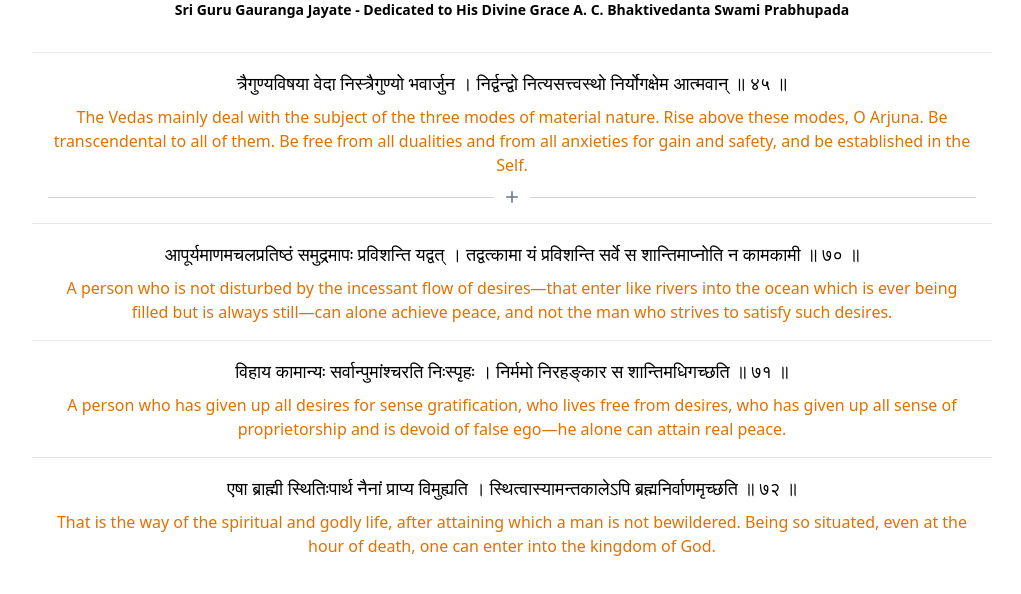
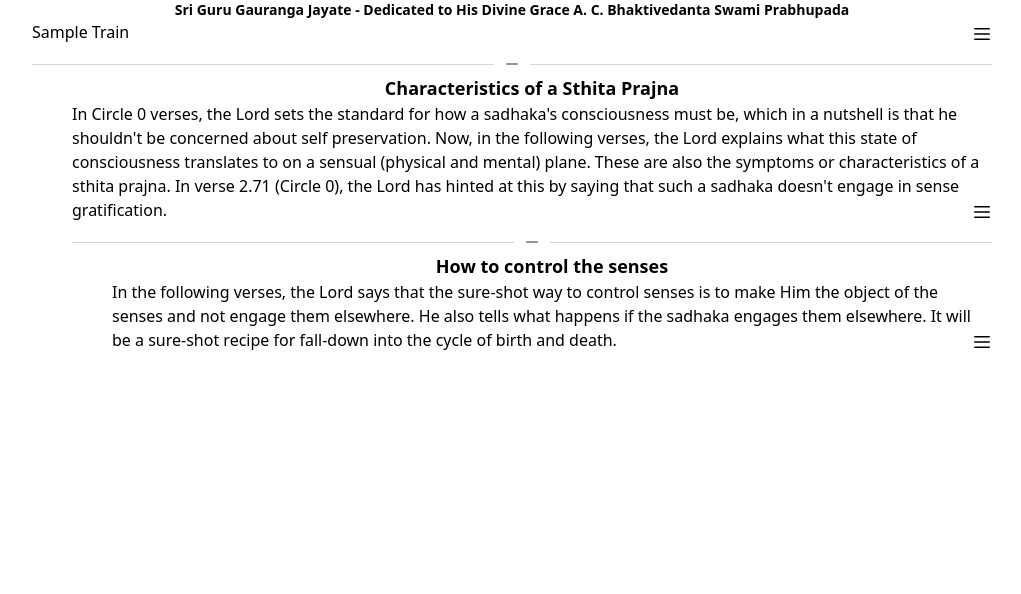
Before and after one commit to gaurahari-dasa/train-bg, a Vue app: page / in a window 1280 px wide. Shown: the top 594 px of the page, without its empty margins (128-1149 px from the left). Built offline with nearby package versions, Linux system fonts and the light colour scheme.

Commit message:
Hierarchical view, Haribol

```diff
--- a/src/App.vue
+++ b/src/App.vue
@@ -1,10 +1,13 @@
 <script setup>
-import SlokaList from './components/SlokaList.vue';
+// import SlokaList from './components/SlokaList.vue';
+import Vibhaga from './components/Vibhaga.vue';
+import { description, train } from './components/slokas';
 </script>
 
 <template>
   <main class="container mx-auto max-w-3/4">
     <h3 class="text-sm font-semibold sticky text-center top-0 left-0">Sri Guru Gauranga Jayate - Dedicated to His Divine Grace A. C. Bhaktivedanta Swami Prabhupada</h3>
-    <SlokaList />
+    <!-- <SlokaList /> -->
+     <Vibhaga :train :description :hidden="false" mode="hierarchical" />
   </main>
 </template>
--- a/src/components/Divider.vue
+++ b/src/components/Divider.vue
@@ -1,27 +1,20 @@
+<script setup>
+import { ref } from 'vue';
+import { PlusIcon, MinusIcon } from '@heroicons/vue/20/solid'
+
+defineProps(['hidden']);
+</script>
+
 <template>
-  <div class="relative">
+  <div class="relative cursor-pointer">
     <div class="absolute inset-0 flex items-center" aria-hidden="true">
       <div class="w-full border-t border-gray-300" />
     </div>
     <div class="relative flex justify-center">
-      <span class="bg-white px-2 text-gray-500" @click="clicked()">
-        <PlusIcon v-show="!expanded" class="size-5 text-gray-500" aria-hidden="true" />
-        <MinusIcon v-show="expanded" class="size-5 text-gray-500" aria-hidden="true" />
+      <span class="bg-white px-2 text-gray-500">
+        <PlusIcon v-show="hidden" class="size-5 text-gray-500" aria-hidden="true" />
+        <MinusIcon v-show="!hidden" class="size-5 text-gray-500" aria-hidden="true" />
       </span>
     </div>
   </div>
 </template>
-
-<script setup>
-import { ref } from 'vue';
-import { PlusIcon, MinusIcon } from '@heroicons/vue/20/solid'
-
-const props = defineProps(['expanded']);
-const emit = defineEmits(['click']);
-const expanded = ref(props.expanded);
-
-function clicked() {
-  emit('click');
-  expanded.value = !expanded.value;
-}
-</script>
--- /dev/null
+++ b/src/components/Segment.vue
@@ -0,0 +1,14 @@
+<script setup>
+defineProps(['slokas'])
+</script>
+
+<template>
+    <ul role="list" class="divide-y divide-gray-200">
+        <li v-for="(item, ix) in slokas" :key="`${item.chapter}_${item.sloka}`" class="sm:px-4 sm:py-4">
+            <div>
+                <h3 class="text-lg text-center">{{ item.devanagari }}</h3>
+                <p class="text-amber-600 mt-2 text-center">{{ item.translation }}</p>
+            </div>
+        </li>
+    </ul>
+</template>
--- a/src/components/SlokaToggle.vue
+++ b/src/components/SlokaToggle.vue
@@ -2,18 +2,11 @@
 import { ref } from 'vue';
 import { MinusCircleIcon, Bars3Icon } from '@heroicons/vue/20/solid';
 
-const emit = defineEmits(['click']);
-const props = defineProps(['expanded']);
-const expanded = ref(props.expanded);
-
-function toggle() {
-    emit('click', expanded.value ? 'collapse' : 'expand');
-    expanded.value = !expanded.value;
-}
+defineProps(['expanded']);
 </script>
 
 <template>
-    <span @click="toggle()">
+    <span>
         <MinusCircleIcon v-if="expanded" class="size-5" />
         <Bars3Icon v-else class="size-5" />
     </span>
--- /dev/null
+++ b/src/components/Train.vue
@@ -0,0 +1,14 @@
+<script setup>
+import Vibhaga from './Vibhaga.vue';
+import Segment from './Segment.vue';
+
+defineProps(['train']);
+</script>
+
+<template>
+    <template v-for="bogey in train">
+        <Segment :slokas="bogey.prefix" />
+        <Vibhaga :branch="bogey.branch" />
+        <Segment :slokas="bogey.suffix" />
+    </template>
+</template>
--- /dev/null
+++ b/src/components/Vibhaga.vue
@@ -0,0 +1,39 @@
+<script setup>
+import Segment from './Segment.vue';
+import Divider from './Divider.vue';
+import { ref, watch } from 'vue';
+import SlokaToggle from './SlokaToggle.vue';
+
+const props = defineProps(['train', 'caption', 'description', 'hidden', 'mode']);
+const expanded = ref(props.mode === 'drilldown');
+const childHidden = ref(props.mode === 'drilldown');
+// watch(() => props.expanded, (expand) => expanded.value = expand);
+/*
+* Haribol
+* A Vibhaga consists of a caption, description, a train of slokas,
+* whether the slokas should be shown (expanded), whether the Vibhaga should itself be shown (hidden).
+* A train of slokas consists of an array of bogeys. A bogey consists of a list of slokas (leading), a
+* (possibly null) vibhaga (branch) and a (possibly empty) trailing list of slokas.
+*/
+</script>
+
+<template>
+    <div v-show="!hidden">
+        <div class="relative">
+            <h3 class="text-lg text-center font-semibold">{{ caption }}</h3>
+            <p>{{ description }}</p>
+            <!-- <SlokaToggle v-show="item.branchLevel > 0" :expanded="item.expanded" class="absolute bottom-0 right-0"
+            @click="toggleSloka(ix, $event)" /> -->
+            <SlokaToggle :expanded class="absolute bottom-0 right-0" @click="expanded = !expanded" />
+        </div>
+
+        <div v-for="bogey in train">
+            <Segment v-show="expanded" :slokas="bogey.leading" />
+            <div v-if="bogey.branch">
+                <Divider class="mt-2.5" :hidden="childHidden" @click="childHidden = !childHidden" />
+                <Vibhaga class="ml-10" :train="bogey.branch.train" :caption="bogey.branch.caption" :description="bogey.branch.description" :hidden="childHidden" :mode />
+            </div>
+            <Segment v-show="expanded" :slokas="bogey.trailing" />
+        </div>
+    </div>
+</template>
--- a/src/components/slokas.js
+++ b/src/components/slokas.js
@@ -154,35 +154,82 @@ const sloka2_72 = new SlokaNode(
   "That is the way of the spiritual and godly life, after attaining which a man is not bewildered. Being so situated, even at the hour of death, one can enter into the kingdom of God."
 );
 
-sloka2_45.next = sloka2_70;
-//TODO: the following branch is wrong - we need to branch to 'Buddhi Yoga' (verse 47)
-sloka2_45.branch = new VibhagaNode(
-  "Characteristics of a Sthita Prajna",
-  "In Circle 0 verses, the Lord sets the standard for how a sadhaka's consciousness must be, which in a nutshell is that he shouldn't be concerned about self preservation. Now, in the following verses, the Lord explains what this state of consciousness translates to on a sensual (physical and mental) plane. These are also the symptoms or characteristics of a sthita prajna. In verse 2.71 (Circle 0), the Lord has hinted at this by saying that such a sadhaka doesn't engage in sense gratification.",
-  sloka2_55
-);
-sloka2_70.next = sloka2_71;
-sloka2_71.next = sloka2_72;
+// sloka2_45.next = sloka2_70;
+// //TODO: the following branch is wrong - we need to branch to 'Buddhi Yoga' (verse 47)
+// sloka2_45.branch = new VibhagaNode(
+//   "Characteristics of a Sthita Prajna",
+//   "In Circle 0 verses, the Lord sets the standard for how a sadhaka's consciousness must be, which in a nutshell is that he shouldn't be concerned about self preservation. Now, in the following verses, the Lord explains what this state of consciousness translates to on a sensual (physical and mental) plane. These are also the symptoms or characteristics of a sthita prajna. In verse 2.71 (Circle 0), the Lord has hinted at this by saying that such a sadhaka doesn't engage in sense gratification.",
+//   sloka2_55
+// );
+// sloka2_70.next = sloka2_71;
+// sloka2_71.next = sloka2_72;
 
-sloka2_55.next = sloka2_56;
-sloka2_56.next = sloka2_57;
-sloka2_57.next = sloka2_58;
-sloka2_58.next = sloka2_59;
-sloka2_59.next = sloka2_60;
+// sloka2_55.next = sloka2_56;
+// sloka2_56.next = sloka2_57;
+// sloka2_57.next = sloka2_58;
+// sloka2_58.next = sloka2_59;
+// sloka2_59.next = sloka2_60;
 
-sloka2_60.branch = new VibhagaNode(
-  "How to control the senses",
-  "In the following verses, the Lord says that the sure-shot way to control senses is to make Him the object of the senses and not engage them elsewhere. He also tells what happens if the sadhaka engages them elsewhere. It will be a sure-shot recipe for fall-down into the cycle of birth and death.",
-  sloka2_61
-);
-sloka2_60.next = sloka2_68;
-sloka2_68.next = sloka2_69;
+// sloka2_60.branch = new VibhagaNode(
+//   "How to control the senses",
+//   "In the following verses, the Lord says that the sure-shot way to control senses is to make Him the object of the senses and not engage them elsewhere. He also tells what happens if the sadhaka engages them elsewhere. It will be a sure-shot recipe for fall-down into the cycle of birth and death.",
+//   sloka2_61
+// );
+// sloka2_60.next = sloka2_68;
+// sloka2_68.next = sloka2_69;
 
-sloka2_61.next = sloka2_62;
-sloka2_62.next = sloka2_63;
-sloka2_63.next = sloka2_64;
-sloka2_64.next = sloka2_65;
-sloka2_65.next = sloka2_66;
-sloka2_66.next = sloka2_67;
+// sloka2_61.next = sloka2_62;
+// sloka2_62.next = sloka2_63;
+// sloka2_63.next = sloka2_64;
+// sloka2_64.next = sloka2_65;
+// sloka2_65.next = sloka2_66;
+// sloka2_66.next = sloka2_67;
 
-export const vibhagas = [new VibhagaNode("Prelude to Buddhi Yoga", "", sloka2_45)];
+// export const vibhagas = [new VibhagaNode("Prelude to Buddhi Yoga", "", sloka2_45)];
+
+export const caption = "Second Chapter of Srimad Bhagavad Gita";
+export const description = "Sample Train";
+export const train = [
+  {
+    leading: [sloka2_45],
+    branch: {
+      caption: "Characteristics of a Sthita Prajna",
+      description:
+        "In Circle 0 verses, the Lord sets the standard for how a sadhaka's consciousness must be, which in a nutshell is that he shouldn't be concerned about self preservation. Now, in the following verses, the Lord explains what this state of consciousness translates to on a sensual (physical and mental) plane. These are also the symptoms or characteristics of a sthita prajna. In verse 2.71 (Circle 0), the Lord has hinted at this by saying that such a sadhaka doesn't engage in sense gratification.",
+      train: [
+        {
+          leading: [
+            sloka2_55,
+            sloka2_56,
+            sloka2_57,
+            sloka2_58,
+            sloka2_59,
+            sloka2_60,
+          ],
+          branch: {
+            caption: "How to control the senses",
+            description:
+              "In the following verses, the Lord says that the sure-shot way to control senses is to make Him the object of the senses and not engage them elsewhere. He also tells what happens if the sadhaka engages them elsewhere. It will be a sure-shot recipe for fall-down into the cycle of birth and death.",
+            train: [
+              {
+                leading: [
+                  sloka2_61,
+                  sloka2_62,
+                  sloka2_63,
+                  sloka2_64,
+                  sloka2_65,
+                  sloka2_66,
+                  sloka2_67,
+                ],
+                branch: null,
+                trailing: [],
+              },
+            ],
+          },
+          trailing: [sloka2_68, sloka2_69],
+        },
+      ],
+    },
+    trailing: [sloka2_70, sloka2_71, sloka2_72],
+  },
+];
```
